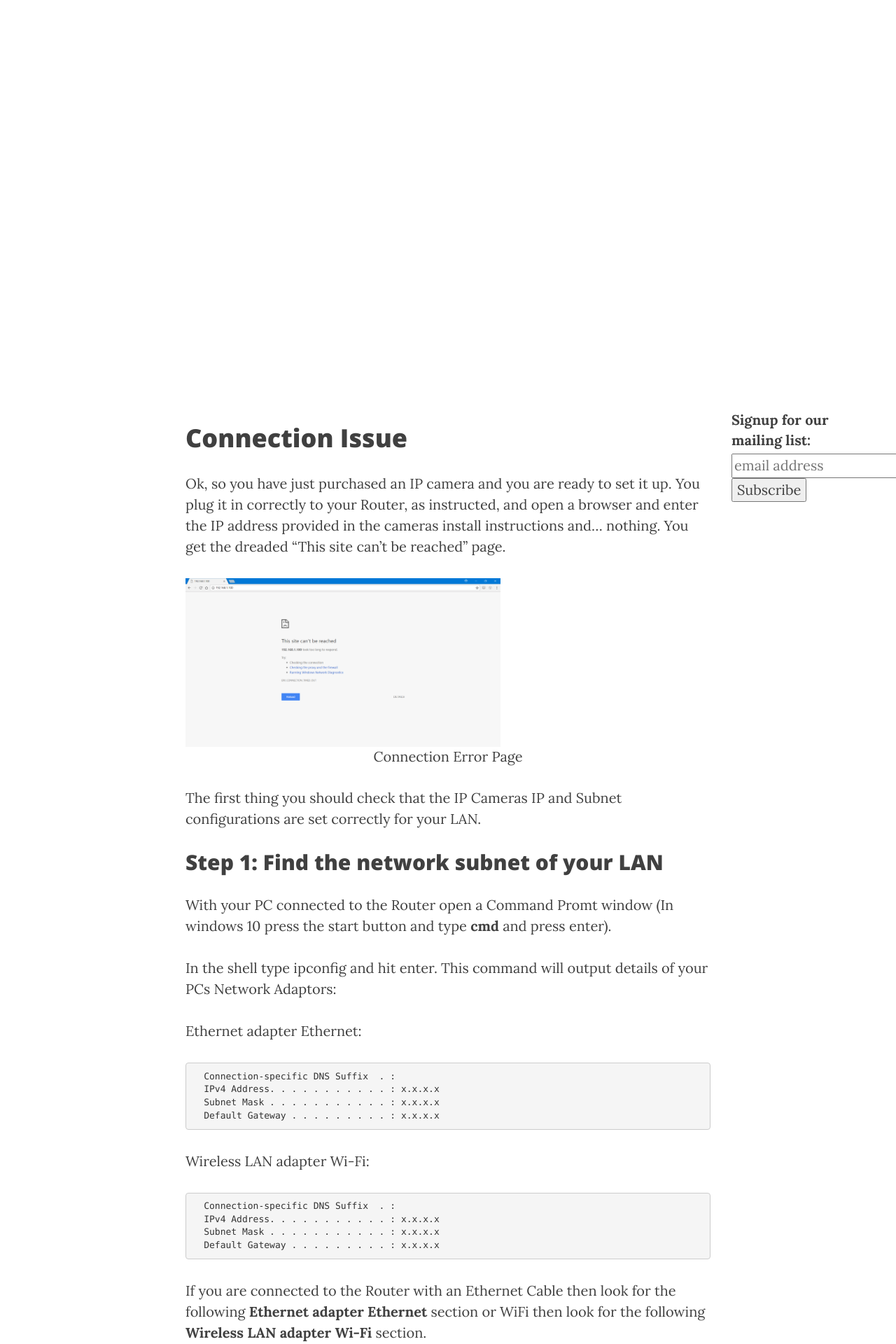
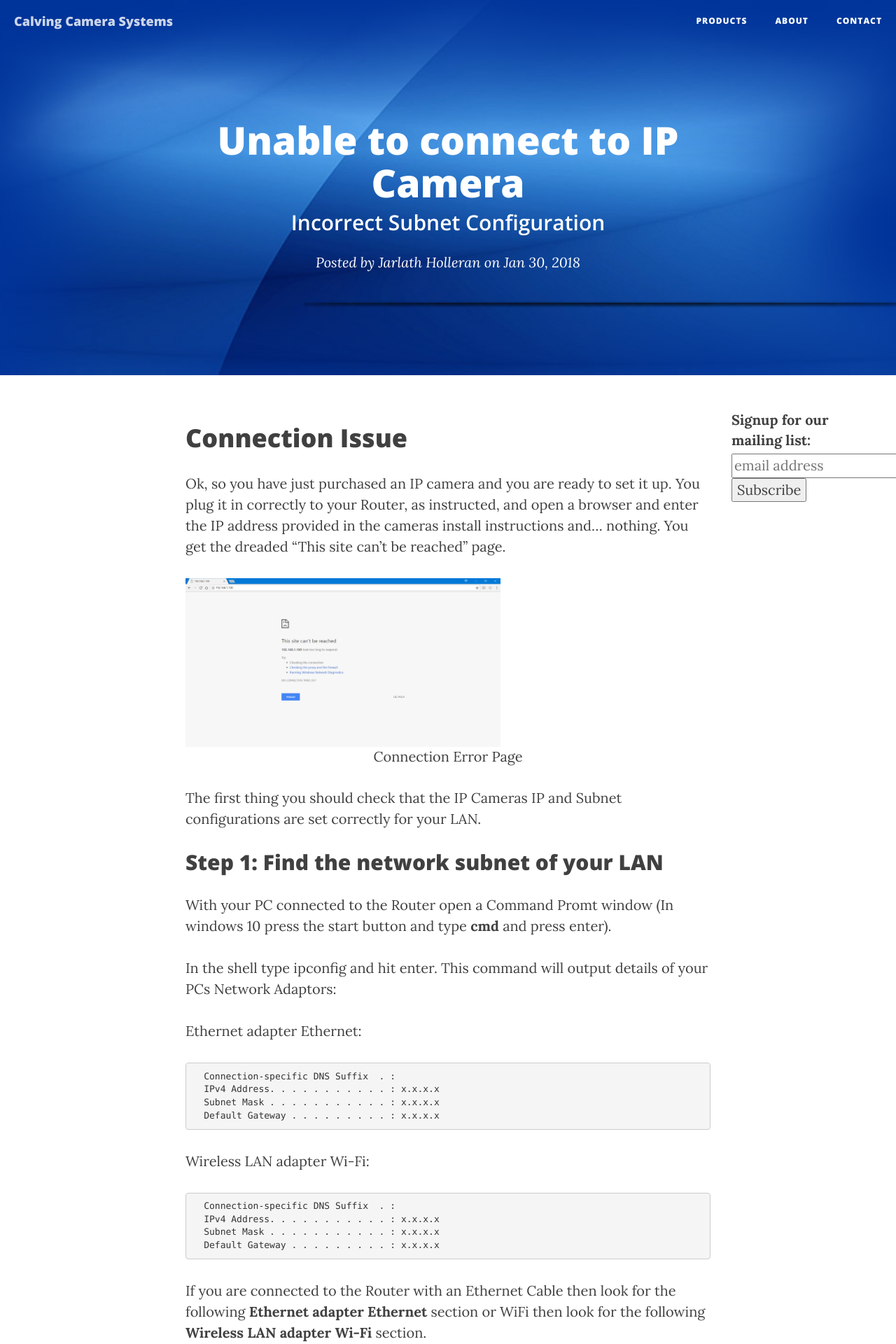
Before and after one commit to jholleran/calvingcamerareviews, a Jekyll site: the page built from _posts/2018-01-30-unable-to-connect-to-ip-camera-subnet-issue.markdown, in a window 1280 px wide. Shown: the top 1920 px of the page at 70% size. Built offline with Jekyll 4.4.1, drawn with Linux system fonts in a browser that asks for light colours; nearby versions of some CDN libraries; comment, search, counter and statistics services are not loaded.

Commit message:
Image issues

```diff
--- a/_posts/2018-01-30-unable-to-connect-to-ip-camera-subnet-issue.markdown
+++ b/_posts/2018-01-30-unable-to-connect-to-ip-camera-subnet-issue.markdown
@@ -5,7 +5,7 @@ subHeading:  "Incorrect Subnet Configuration"
 date:   2018-01-30 23:00:00
 text-color: white
 nav-color: white
-bg-img: main_bg.png
+bg-img: main_bg.jpg
 description: |
   Unable to connect to an IP Camera? This could be an issue with the network subnet configuration on the IP Camera. In this article it explains how to debug and fix this type of issue.
 
@@ -16,7 +16,7 @@ categories: ip camera debug issues
 Ok, so you have just purchased an IP camera and you are ready to set it up. You plug it in correctly to your Router, as instructed, and open a browser and enter the IP address provided in the cameras install instructions and... nothing. You get the dreaded "This site can’t be reached" page.
 
 <figure>
-   <img src="{{site.baseurl}}/img/connection-error-page.png" alt="Connection Error Page" style="width: 60%;">
+   <img src="{{site.baseurl}}/img/connection-error-page.PNG" alt="Connection Error Page" style="width: 60%;">
   <figcaption style="text-align: center;">Connection Error Page</figcaption>
 </figure>
 
```
